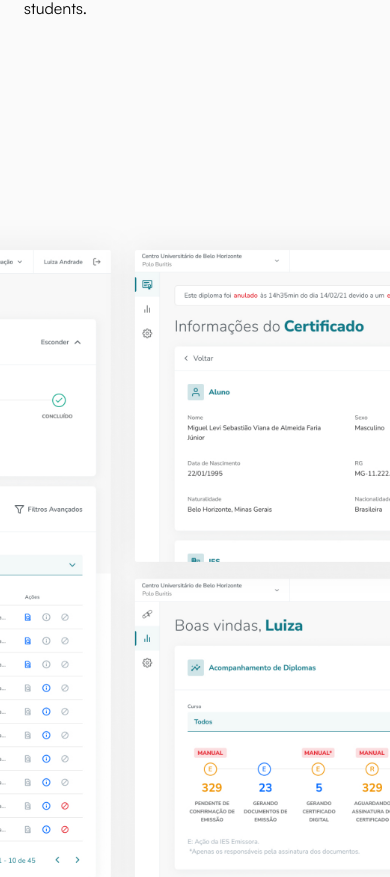
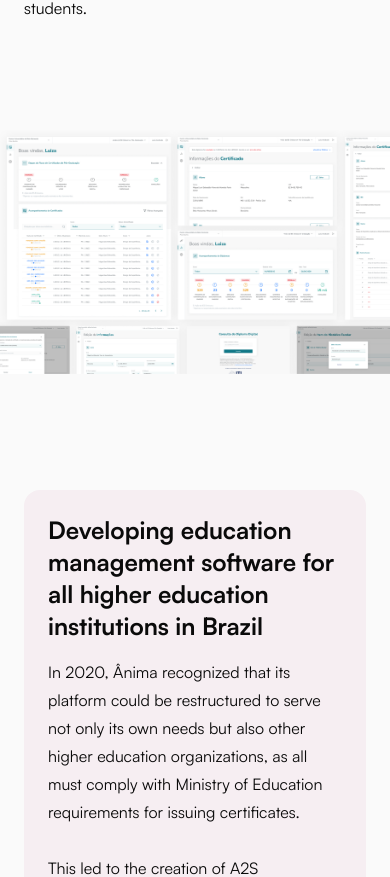
Before and after one commit to luccaromaniello/portfolio, a Next.js app: page /design/anima-educacao in a window 390 px wide. Shown: the part 1059-1936 px from the top of the page. Built offline with nearby package versions, Linux system fonts and the light colour scheme.

Commit message:
Adds responsiveness to Anima's image overview

```diff
--- a/src/app/(projects)/design/anima-educacao/page.tsx
+++ b/src/app/(projects)/design/anima-educacao/page.tsx
@@ -8,7 +8,7 @@ export default function AnimaEducacao() {
   const defaultAlignment = "flex flex-col gap-20 px-6 lg:px-56 2xl:px-96 w-full";
 
   return (
-    <div className="flex flex-col gap-24">
+    <div className="flex flex-col sm:gap-24">
       <SideMenuAnima></SideMenuAnima>
       <div className={defaultAlignment}>
         <Heading
@@ -25,14 +25,14 @@ export default function AnimaEducacao() {
           results="Delivered the new platform to Ânima, which by 2021 was used to attend around 350.000 students."
         />
       </div>
-      <div className="relative w-full max-w-screen-2xl h-[856px]">
+      <div className="flex flex-row relative w-full 2xl:max-w-screen-4xl h-[360px] sm:h-[856px] 2xl:h-[1048px]">
         <Image
           src="/images/cases/anima/anima-overview.png"
           alt="A web platform by Ânima Educação showcasing a user-friendly mockup overview for generating personalized Bachelor's and Master's degrees."
           priority
           fill
-          className="object-cover object-top"
-          // sizes="100%"
+          className="object-contain object-top"
+          quality={100}
         />
       </div>
       <div className={defaultAlignment}>
```
